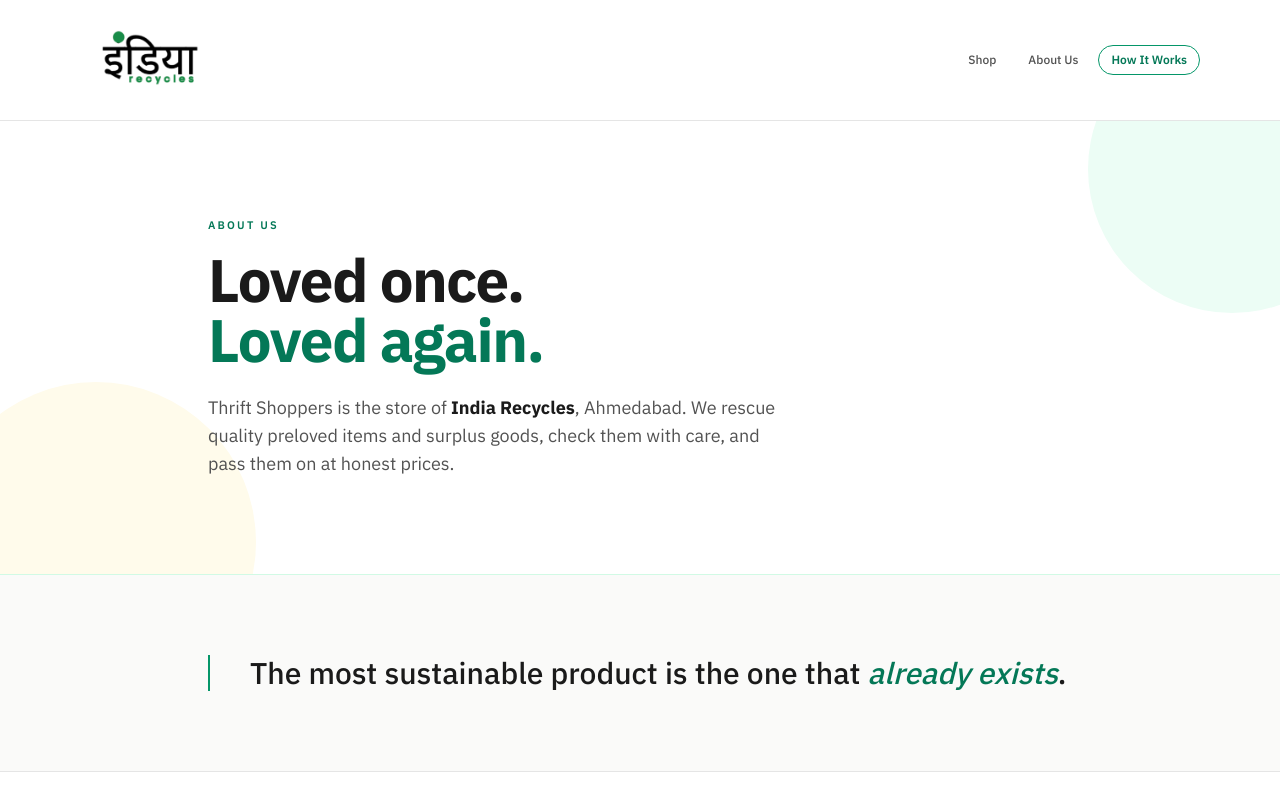
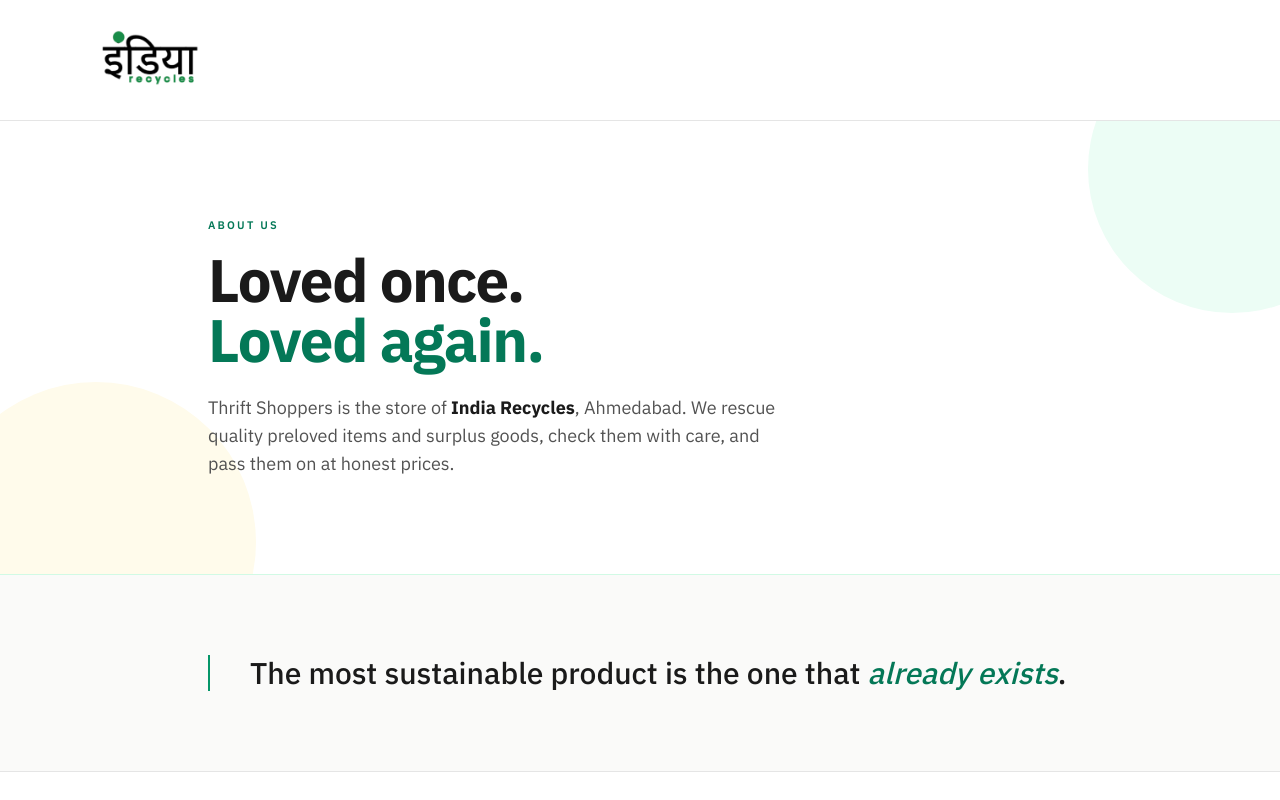
Before and after one commit to hii2023/snapsell, a Next.js app: page /about in a window 1280 px wide. Shown: the top 800 px of the page. Built offline with nearby package versions, Linux system fonts and the light colour scheme.

Commit message:
Move About Us / How It Works back to footer only
Removed nav links from all page headers — they fit better in
the footer where they already live.

Co-Authored-By: Claude Fable 5 <noreply@anthropic.com>

```diff
--- a/app/page.tsx
+++ b/app/page.tsx
@@ -8,7 +8,6 @@ import { T } from "@/lib/db";
 import type { Product } from "@/lib/types";
 import ShopClient from "@/components/ShopClient";
 import StoreContact from "@/components/StoreContact";
-import Link from "next/link";
 
 // Never cache this page — always fetch live products from Supabase
 export const dynamic = "force-dynamic";
@@ -86,20 +85,6 @@ export default async function ShopPage() {
               Thrift. <span className="text-emerald-700">Discover.</span> Repeat.
             </h1>
           </div>
-          <nav className="flex shrink-0 items-center gap-1 sm:gap-2">
-            <Link
-              href="/about"
-              className="hidden rounded-full px-3 py-1.5 text-xs font-medium text-neutral-600 transition-colors hover:bg-neutral-100 hover:text-ink sm:block"
-            >
-              About Us
-            </Link>
-            <Link
-              href="/guide"
-              className="rounded-full border border-emerald-600 px-3 py-1.5 text-xs font-semibold text-emerald-700 transition-colors hover:bg-emerald-50"
-            >
-              How It Works
-            </Link>
-          </nav>
         </div>
       </header>
 
--- a/components/StoreHeader.tsx
+++ b/components/StoreHeader.tsx
@@ -1,4 +1,3 @@
-import Link from "next/link";
 import LogoLink from "./LogoLink";
 
 export function StoreHeader({ right }: { right?: React.ReactNode }) {
@@ -6,29 +5,7 @@ export function StoreHeader({ right }: { right?: React.ReactNode }) {
     <header className="sticky top-0 z-30 border-b border-neutral-200 bg-white/95 backdrop-blur-sm">
       <div className="mx-auto flex max-w-6xl items-center gap-4 px-4 py-3">
         <LogoLink />
-
-        {/* Nav links */}
-        <nav className="ml-auto flex items-center gap-1 sm:gap-2">
-          <Link
-            href="/"
-            className="hidden rounded-full px-3 py-1.5 text-xs font-medium text-neutral-600 transition-colors hover:bg-neutral-100 hover:text-ink sm:block"
-          >
-            Shop
-          </Link>
-          <Link
-            href="/about"
-            className="hidden rounded-full px-3 py-1.5 text-xs font-medium text-neutral-600 transition-colors hover:bg-neutral-100 hover:text-ink sm:block"
-          >
-            About Us
-          </Link>
-          <Link
-            href="/guide"
-            className="rounded-full border border-emerald-600 px-3 py-1.5 text-xs font-semibold text-emerald-700 transition-colors hover:bg-emerald-50"
-          >
-            How It Works
-          </Link>
-          {right}
-        </nav>
+        {right && <div className="ml-auto">{right}</div>}
       </div>
     </header>
   );
```
